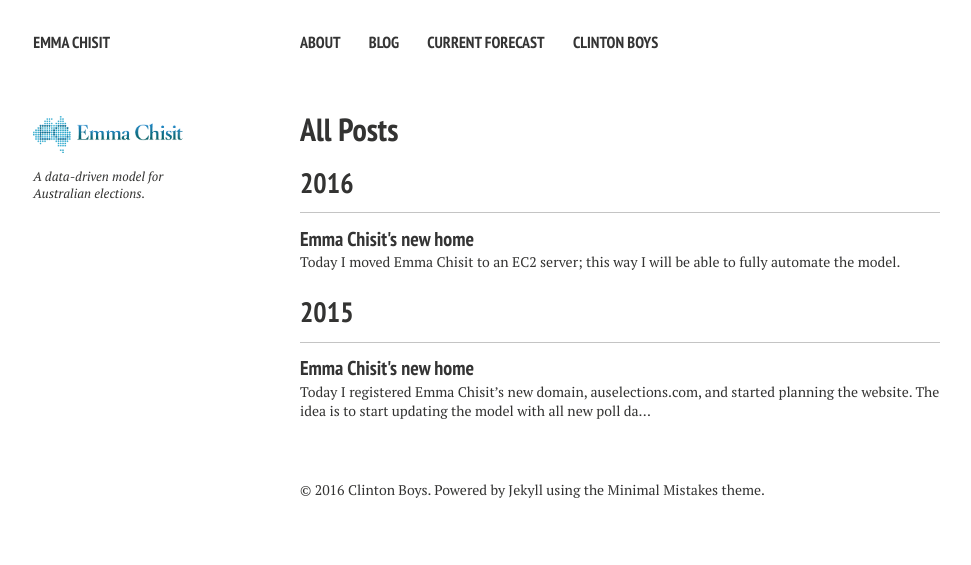
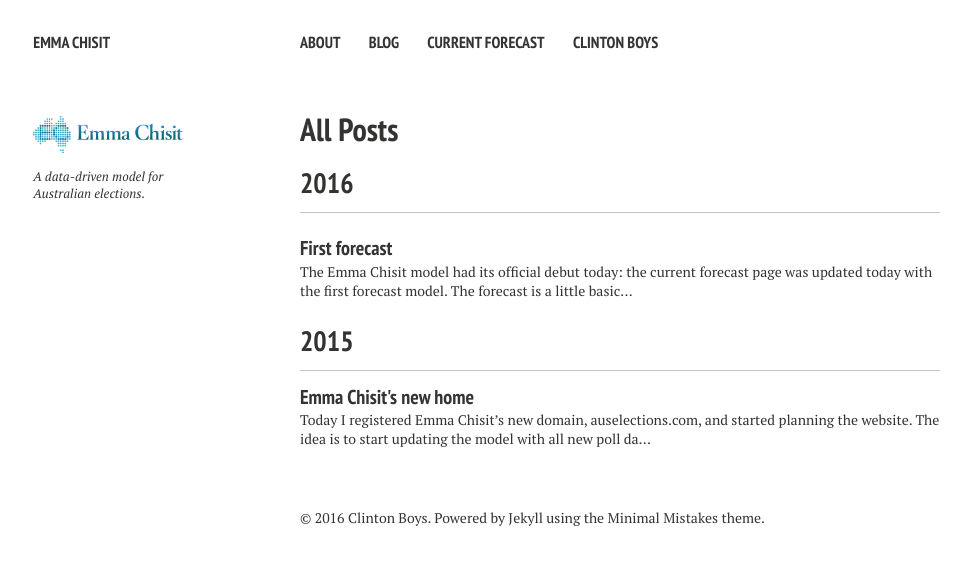
Before and after one commit to clintonboys/emma-chisit-site, a Jekyll site: the page built from posts/index.md, in a window 1280 px wide. Shown: the top 565 px of the page, without its empty margins (20-991 px from the left). Built offline with Jekyll 4.4.1, drawn with Linux system fonts in a browser that asks for light colours; nearby versions of some CDN libraries; some of the changed lines change nothing that is shown.

Commit message:
First forecast post

```diff
--- a/_posts/2016-02-05-ec2-migration.md
+++ b/_posts/2016-02-05-ec2-migration.md
@@ -1,8 +1,16 @@
 ---
 layout: post
-title: Emma Chisit's new home
+title: Emma Chisit: setup on AWS
 image:
   feature: sample-image-2.jpg
   credit: Cradle Mountain National Park, Tasmania, 2014
 ---
-Today I moved Emma Chisit to an EC2 server; this way I will be able to fully automate the model.
+Today I moved Emma Chisit to an EC2 server; this way I will be able to fully automate the model. My aim is to have a fully automated model set up by the time the election draws close enough for marginal polls to start being commissioned (the inclusion of marginal polls is the real point of differentiation for the Emma Chisit model).
+
+The model will perform the following workflow daily:
+
+- update its database of polls, including marginal polls
+- update its poll aggregate
+- if there are no marginal polls, run a simple aggregate seat-by-seat swing adjustment using preference estimates and the strong transition model
+- if there are, run clustering 1000 times, adjusting swings in clusters according to marginal seat polls
+- automatically update the current forecast graphic and page
--- /dev/null
+++ b/_posts/2016-02-13-first-forecast.md
@@ -0,0 +1,25 @@
+---
+layout: post
+title: First forecast
+image:
+  feature: sample-image-2.jpg
+  credit: Cradle Mountain National Park, Tasmania, 2014
+---
+
+The Emma Chisit model had its official debut today: the [current forecast page](http://auselections.com/current-forecast/) was updated today with the first forecast model. The forecast is a little basic, as the following features of the model are still missing:
+
+- marginal polls and demographic clustering
+- automatic adjustment for high-profile candidates and independents (these are currently hardcoded into the model)
+- probabilistic estimates and confidence intervals
+
+These features will all be added in the coming months as the Australian Federal election draws closer.
+
+As for the actual prediction of the model, it is currently (as expected) very close to other poll aggregates on the web. Emma has the Coalition winning 89 seats, down one from its 90-seat haul in the 2013 election. The seat-by-seat forecast also reveals very few changes.
+
+### Things to look out for
+
+In the coming months as the model updates (initially I will be updating it manually, but eventually it will all be automated) there are some things I will be keeping a close eye on:
+
+- the model's ability to detect the PUP vote. PUP leader Clive Palmer's support has fallen off dramatically, and many polls do not even include PUP as an option anymore. Until I come up with a reasonable way of handling this, I'm hardcoding an advantage to Palmer in his seat of Fairfax which awards him the seat.
+- the contest in Indi. This seat was won by an Independent in 2013 in a close contest. I'm interested to see if the model can detect changes here.
+- differences from other aggregates online, and from betting markets.
```
Also changed, not shown: 1 other file.
